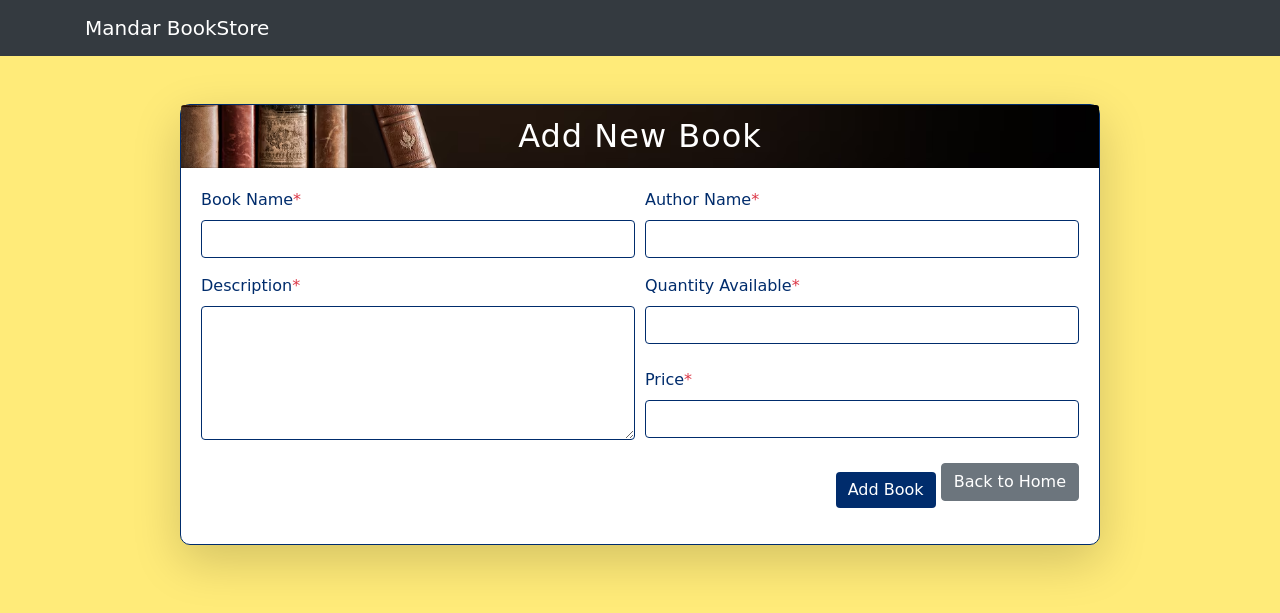
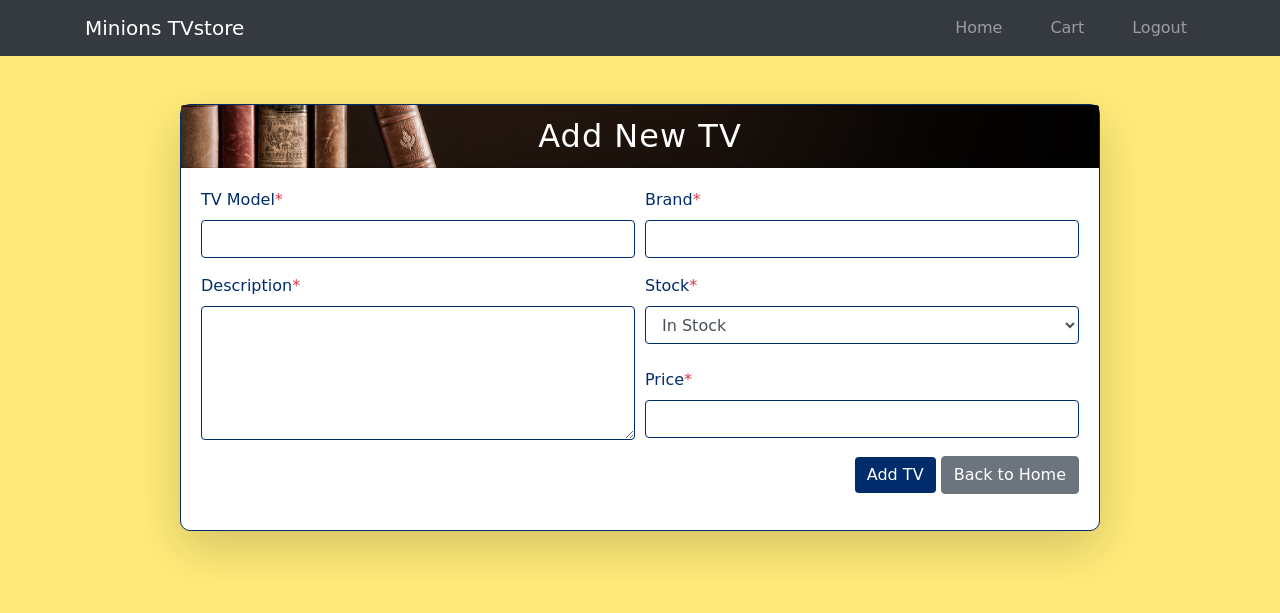
Before and after one commit to MandarSankhe/G4_Minions, a PHP site: page /insert_data.php in a window 1280 px wide. Shown: the top 613 px of the page. Run offline with PHP 8.4, Linux system fonts and the light colour scheme; some libraries are stand-ins or nearby versions.

Commit message:
CRUD-products

```diff
--- a/dbinit.php
+++ b/dbinit.php
@@ -43,9 +43,10 @@ if ($dbc->query($users_table) === TRUE) {
 // Creating `Products` table.
 $products_table = "CREATE TABLE IF NOT EXISTS Products (
     ID INT AUTO_INCREMENT PRIMARY KEY,
-    ProductName VARCHAR(100) NOT NULL,
+    Model VARCHAR(100) NOT NULL,
     Brand VARCHAR(100) NOT NULL,
     Description TEXT NOT NULL,
+    Stock VARCHAR(50) NOT NULL CHECK (Stock IN ('instock', 'preorder')),
     Price DECIMAL(10, 2) NOT NULL
 )";
 if ($dbc->query($products_table) === TRUE) {
--- a/insert_data.php
+++ b/insert_data.php
@@ -4,44 +4,44 @@
 include('dbinit.php');
 
 // Initializing variables for form values and error messages.
-$bookName = '';
-$author = '';
-$bookDescription = '';
-$quantity = '';
+$tvModel = '';
+$tvBrand = '';
+$tvDescription = '';
+$tvStock = '';
 $price = '';
 $success = false;
 $error = '';
 
 // Array to store field-specific error messages.
 $fieldErrors = [
-    'bookName' => '',
-    'bookDescription' => '',
-    'author' => '',
-    'quantity' => '',
+    'tvModel' => '',
+    'tvBrand' => '',
+    'tvDescription' => '',
+    'tvStock' => '',
     'price' => ''
 ];
 
 // Check if the form is submitted via POST method.
 if ($_SERVER['REQUEST_METHOD'] == 'POST') {
     // Collecting and sanitizing form inputs.
-    $bookName = mysqli_real_escape_string($dbc, trim($_POST['BookName']));
-    $author = mysqli_real_escape_string($dbc, trim($_POST['Author']));
-    $bookDescription = mysqli_real_escape_string($dbc, trim($_POST['BookDescription']));
-    $quantity = mysqli_real_escape_string($dbc, trim($_POST['QuantityAvailable']));
+    $tvModel = mysqli_real_escape_string($dbc, trim($_POST['tvModel']));
+    $tvBrand = mysqli_real_escape_string($dbc, trim($_POST['tvBrand']));
+    $tvDescription = mysqli_real_escape_string($dbc, trim($_POST['tvDescription']));
+    $tvStock = mysqli_real_escape_string($dbc, trim($_POST['tvStock']));
     $price = mysqli_real_escape_string($dbc, trim($_POST['Price']));
 
     // Validating inputs and handling errors.
-    if (empty($bookName)) {
-        $fieldErrors['bookName'] = "Book Name is required.";
+    if (empty($tvModel)) {
+        $fieldErrors['tvModel'] = "Model is required.";
     }
-    if (empty($author)) {
-        $fieldErrors['author'] = "Author Name is required.";
+    if (empty($tvBrand)) {
+        $fieldErrors['tvBrand'] = "Brand is required.";
     }
-    if (empty($bookDescription)) {
-        $fieldErrors['bookDescription'] = "Description is required.";
+    if (empty($tvDescription)) {
+        $fieldErrors['tvDescription'] = "Description is required.";
     }
-    if (empty($quantity) || !is_numeric($quantity) || $quantity <= 0) {
-        $fieldErrors['quantity'] = "Quantity is required and must be a positive number.";
+    if (empty($tvStock)) {
+        $fieldErrors['tvStock'] = "Stock is required.";
     }
     if (empty($price) || !is_numeric($price) || $price <= 0) {
         $fieldErrors['price'] = "Price is required and must be a positive number.";
@@ -50,8 +50,8 @@ if ($_SERVER['REQUEST_METHOD'] == 'POST') {
     // If there are no errors, proceed to insert data.
     if (array_filter($fieldErrors) == []) {
         // Prepare an SQL statement to insert the form data into the database.
-        $stmt = mysqli_prepare($dbc, "INSERT INTO books (BookName, Author, BookDescription, QuantityAvailable, Price, ProductAddedBy) VALUES (?, ?, ?, ?, ?, 'Mandar')");
-        mysqli_stmt_bind_param($stmt, 'sssds', $bookName, $author, $bookDescription, $quantity, $price);
+        $stmt = mysqli_prepare($dbc, "INSERT INTO Products (Model, Brand, Description, Stock, Price) VALUES (?, ?, ?, ?, ?)");
+        mysqli_stmt_bind_param($stmt, 'ssssd', $tvModel, $tvBrand, $tvDescription, $tvStock, $price);
 
         // Execute and check if the statement was successful.
         if (mysqli_stmt_execute($stmt)) {
@@ -77,7 +77,7 @@ $dbc->close();
 <head>
     <meta charset="UTF-8">
     <meta name="viewport" content="width=device-width, initial-scale=1.0">
-    <title>Add New Book</title>
+    <title>Add New TV</title>
     <!-- Import Bootstrap CSS -->
     <link rel="stylesheet" href="https://maxcdn.bootstrapcdn.com/bootstrap/4.5.2/css/bootstrap.min.css">
     <!-- Import custom CSS -->
@@ -88,8 +88,21 @@ $dbc->close();
 
     <!-- Navbar -->
     <nav class="navbar navbar-expand-lg navbar-dark bg-dark">
-        <div class="container">
-            <a class="navbar-brand" href="index.php">Mandar BookStore</a>
+        <div class="container nav-custom-container">
+            <a class="navbar-brand" href="#">Minions TVstore</a>
+            <div class="collapse navbar-collapse" id="navbarNav">
+                <ul class="navbar-nav ms-auto nav-items">
+                    <li class="nav-item">
+                        <a class="nav-link" href="index.php">Home</a>
+                    </li>
+                    <li class="nav-item">
+                        <a class="nav-link" href="cart.php">Cart</a>
+                    </li>
+                    <li class="nav-item">
+                        <a class="nav-link" href="logout.php">Logout</a>
+                    </li>
+                </ul>
+            </div>
         </div>
     </nav>
 
@@ -100,57 +113,57 @@ $dbc->close();
                 <!-- Card to wrap the form -->
                 <div class="card shadow-lg">
                     <div class="card-header text-white bannerimg text-center">
-                        <h2 class="mb-0">Add New Book</h2>
+                        <h2 class="mb-0">Add New TV</h2>
                     </div>
                     <div class="card-body">
                         <!-- Display success or error message -->
                         <?php if ($success): ?>
-                            <div class="alert alert-success">Book added successfully!</div>
+                            <div class="alert alert-success">TV added successfully!</div>
                         <?php elseif (!empty($error)): ?>
                             <div class="alert alert-danger"><?= htmlspecialchars($error) ?></div>
                         <?php endif; ?>
 
                         <!-- Form starts here -->
-                        <form name="bookForm" method="POST" action="<?= htmlspecialchars($_SERVER['PHP_SELF']); ?>">
+                        <form name="newTVForm" method="POST" action="<?= htmlspecialchars($_SERVER['PHP_SELF']); ?>">
                             <div class="form-row">
-                                <!-- Book Name Field -->
+                                <!-- TV Model Field -->
                                 <div class="form-group col-md-6">
-                                    <label for="BookName">Book Name<span class="text-danger">*</span></label>
-                                    <input type="text" name="BookName" class="form-control" id="BookName" value="<?= htmlspecialchars($bookName) ?>">
-                                    <small class="text-danger"><?= htmlspecialchars($fieldErrors['bookName']) ?></small>
+                                    <label for="tvModel">TV Model<span class="text-danger">*</span></label>
+                                    <input type="text" name="tvModel" class="form-control" id="tvModel" value="<?= htmlspecialchars($tvModel) ?>">
+                                    <small class="text-danger"><?= htmlspecialchars($fieldErrors['tvModel']) ?></small>
                                 </div>
-                                <!-- Author Name Field -->
+                                <!-- TV Brand Field -->
                                 <div class="form-group col-md-6">
-                                    <label for="Author">Author Name<span class="text-danger">*</span></label>
-                                    <input type="text" name="Author" class="form-control" id="Author" value="<?= htmlspecialchars($author) ?>">
-                                    <small class="text-danger"><?= htmlspecialchars($fieldErrors['author']) ?></small>
+                                    <label for="tvBrand">Brand<span class="text-danger">*</span></label>
+                                    <input type="text" name="tvBrand" class="form-control" id="tvBrand" value="<?= htmlspecialchars($tvBrand) ?>">
+                                    <small class="text-danger"><?= htmlspecialchars($fieldErrors['tvBrand']) ?></small>
                                 </div>
                             </div>
                             <div class="form-row">
-                                <!-- Book Description Field -->
+                                <!-- TV Description Field -->
                                 <div class="form-group col-md-6">
-                                    <label for="BookDescription">Description<span class="text-danger">*</span></label>
-                                    <textarea name="BookDescription" class="form-control" id="BookDescription" rows="5"><?= htmlspecialchars($bookDescription) ?></textarea>
-                                    <small class="text-danger"><?= htmlspecialchars($fieldErrors['bookDescription']) ?></small>
+                                    <label for="tvDescription">Description<span class="text-danger">*</span></label>
+                                    <textarea name="tvDescription" class="form-control" id="tvDescription" rows="5"><?= htmlspecialchars($tvDescription) ?></textarea>
+                                    <small class="text-danger"><?= htmlspecialchars($fieldErrors['tvDescription']) ?></small>
                                 </div>
                                 <div class="form-group col-md-6">
-                                    <!-- Quantity Field -->
-
-                                    <label for="QuantityAvailable">Quantity Available<span class="text-danger">*</span></label>
-                                    <input type="number" name="QuantityAvailable" class="form-control" id="QuantityAvailable" value="<?= htmlspecialchars($quantity) ?>">
-                                    <small class="text-danger"><?= htmlspecialchars($fieldErrors['quantity']) ?></small>
+                                    <!-- Stock Field -->
+                                    <label for="tvStock">Stock<span class="text-danger">*</span></label>
+                                    <select name="tvStock" class="form-control" id="tvStock">
+                                        <option value="instock" <?= ($tvStock == 'instock') ? 'selected' : '' ?>>In Stock</option>
+                                        <option value="preorder" <?= ($tvStock == 'preorder') ? 'selected' : '' ?>>Pre-order</option>
+                                    </select>
+                                    <small class="text-danger"><?= htmlspecialchars($fieldErrors['tvStock']) ?></small>
                                     <br>
                                     <!-- Price Field -->
-
                                     <label for="Price">Price<span class="text-danger">*</span></label>
                                     <input type="number" name="Price" class="form-control" id="Price" step="0.01" value="<?= htmlspecialchars($price) ?>">
                                     <small class="text-danger"><?= htmlspecialchars($fieldErrors['price']) ?></small>
-
                                 </div>
                             </div>
                             <!-- Submit Button -->
                             <div class="form-group text-right">
-                                <button type="submit" class="btn btn-success">Add Book</button>
+                                <button type="submit" class="btn btn-success">Add TV</button>
                                 <a href="index.php" class="btn btn-secondary">Back to Home</a>
                             </div>
                         </form>
--- a/login.php
+++ b/login.php
@@ -166,8 +166,6 @@ if ($_SERVER['REQUEST_METHOD'] === 'POST') {
     <title>Login | Register</title>
     <link href="https://cdn.jsdelivr.net/npm/bootstrap@5.3.0/dist/css/bootstrap.min.css" rel="stylesheet">
     <link href="public/CSS/style.css" rel="stylesheet">
-
-
 </head>
 
 <body>
--- a/public/CSS/style.css
+++ b/public/CSS/style.css
@@ -91,6 +91,10 @@ body
   color: white;
 }
 
+.table {
+  background-color: white;
+}
+
 tr
 {
   font-weight: 700;
@@ -117,10 +121,6 @@ footer
   letter-spacing: 1px;
 }
 
-.card-body button {
-  margin-top: 1em;
-}
-
 .field-error-icon {
   width: 1em;
   height: 1em;
@@ -137,3 +137,21 @@ footer
   margin-bottom: 0;
   font-size: 0.9em;
 }
+
+.nav-items {
+  display: flex;
+  gap: 2em;
+}
+
+.nav-custom-container {
+  display: grid !important;
+  grid-template-columns: 20% auto;
+}
+
+#navbarNav {
+  justify-self: end;
+}
+
+.header-username {
+  margin: 1em 0;
+}
--- a/queries/queries.sql
+++ b/queries/queries.sql
@@ -18,9 +18,10 @@ CREATE TABLE IF NOT EXISTS Users (
 -- Create the Products table
 CREATE TABLE IF NOT EXISTS Products (
     ID INT AUTO_INCREMENT PRIMARY KEY,
-    ProductName VARCHAR(100) NOT NULL,
+    Model VARCHAR(100) NOT NULL,
     Brand VARCHAR(100) NOT NULL,
     Description TEXT NOT NULL,
+    Stock VARCHAR(50) NOT NULL CHECK (Stock IN ('instock', 'preorder')),
     Price DECIMAL(10, 2) NOT NULL
 );
 
```
Also changed, not shown: delete_data.php (+24 -11 lines), index.php (+31 -34 lines), update_data.php (+78 -63 lines).
